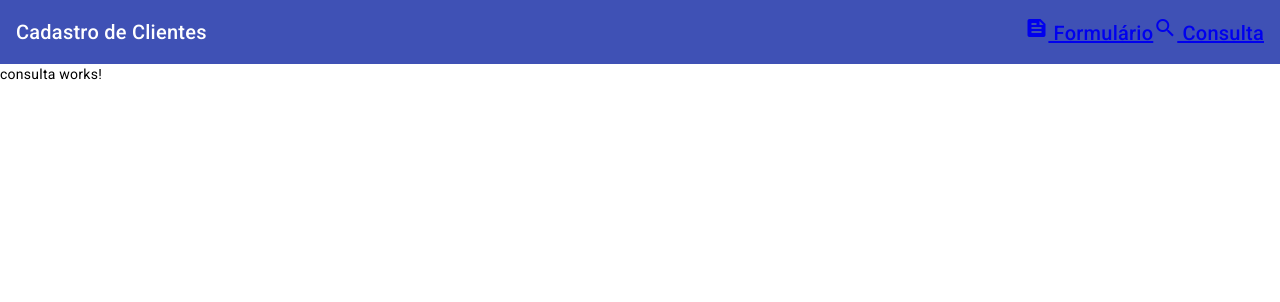
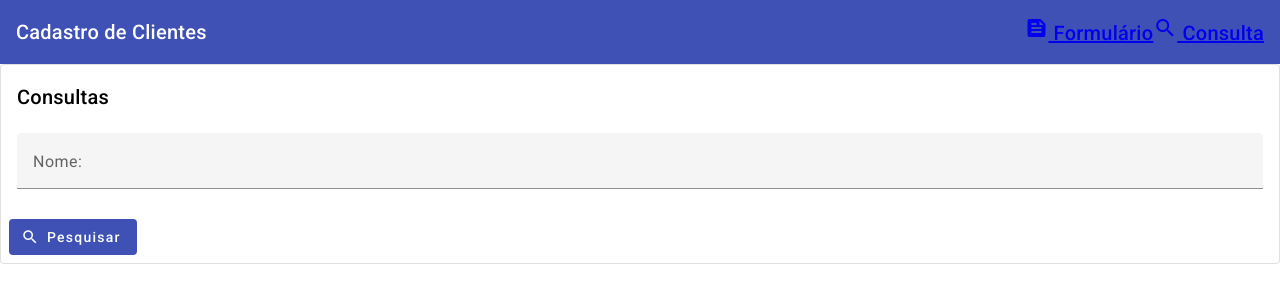
Before and after one commit to josemardsantoss/crud-angular-material, an Angular app: page /consulta in a window 1280 px wide. Shown: the top 302 px of the page. Built offline with nearby package versions, Linux system fonts and the light colour scheme.

Commit message:
Criando o formulário de pesquisa.

```diff
--- a/src/app/consulta/consulta.component.html
+++ b/src/app/consulta/consulta.component.html
@@ -1 +1,27 @@
-<p>consulta works!</p>
+<div fxLayout="row" fxLayoutAlign="center">
+    <div fxLayout="column" fxFlex="1000px">
+        <form class="mt-60" #buscaForm="ngForm">
+            <mat-card appearance="outlined">
+                <mat-card-header>
+                    <mat-card-title>Consultas</mat-card-title>
+                </mat-card-header>
+                <mat-card-content class="mt-20">
+                    <div fxLayout="row">
+                        <div fxLayout="column" fxFlex="950px">
+                            <mat-form-field class="full-width">
+                                <mat-label>Nome: </mat-label>
+                                <input type="text" matInput placeholder="ex: José"/>
+                            </mat-form-field>
+                        </div>
+                    </div>
+                </mat-card-content>
+                <mat-card-actions>
+                    <button type="submit" mat-flat-button color="primary">
+                        <mat-icon fontIcon="search"></mat-icon>
+                        Pesquisar</button>
+                </mat-card-actions>
+            </mat-card>
+        </form>
+    </div>
+
+</div>
```
Also changed, not shown: src/app/consulta/consulta.component.ts (+7 -1 lines).
